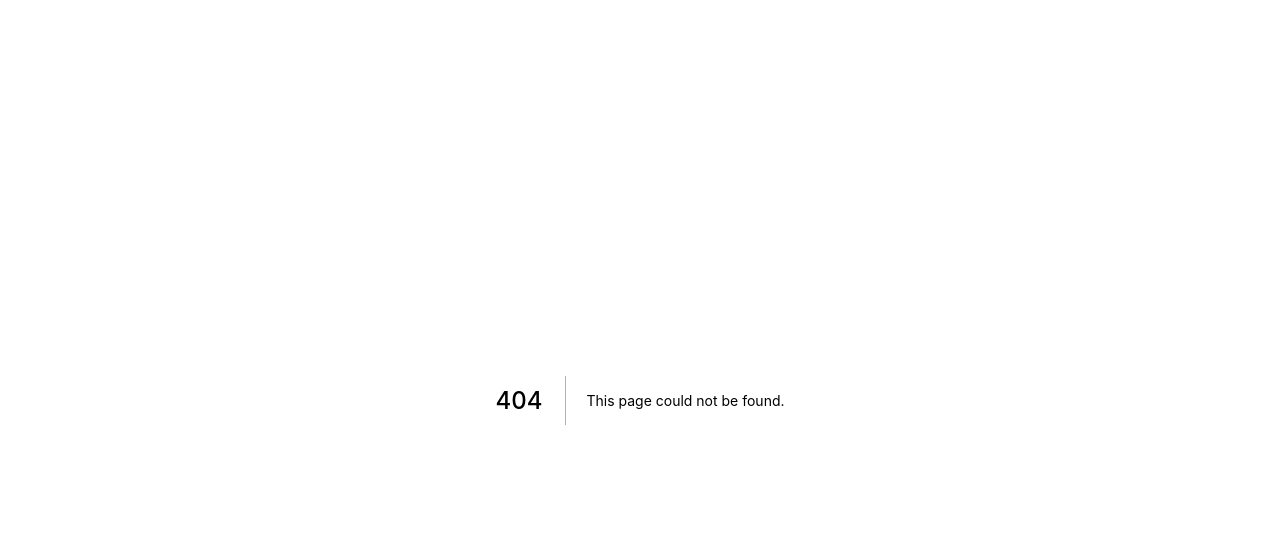
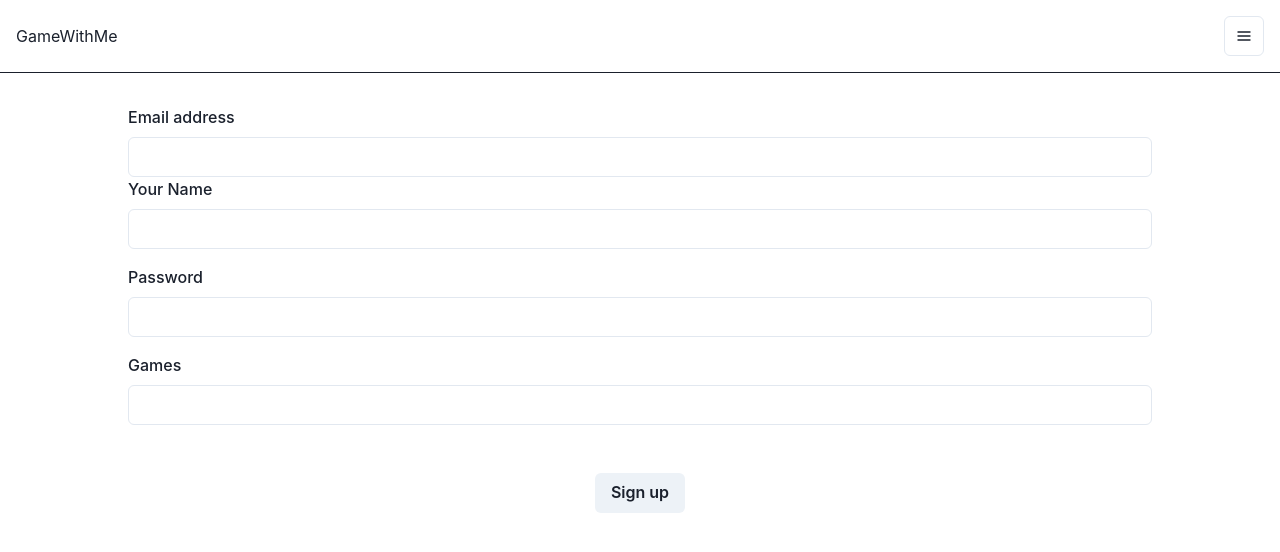
Before and after one commit to Ryunosuke-yo/Game-with-me, a Next.js app: page /signup in a window 1280 px wide. Before the commit this address had no page. Shown: the top 552 px of the page. Built offline with nearby package versions, Linux system fonts and the light colour scheme.

Commit message:
rough design

```diff
--- a/componets/Header.js
+++ b/componets/Header.js
@@ -1,5 +1,5 @@
 import Link from 'next/link'
-import {HStack, Text, Button, IconButton} from "@chakra-ui/react"
+import {HStack, Text, Button, IconButton, Center, Input} from "@chakra-ui/react"
 import {
   Menu,
   MenuButton,
@@ -11,14 +11,17 @@ import {
   MenuDivider,
 } from '@chakra-ui/react'
 import {HamburgerIcon, AddIcon, ExternalLinkIcon, RepeatIcon, EditIcon} from "@chakra-ui/icons"
+import Inputforsearch from './InputForSearch'
+import { useRouter } from 'next/router'
+import { useEffect, useState } from 'react'
 
 
 
 export default function Header(){
-
     return (
+      <>
         <header>
-            <HStack justify="space-between" p="1rem">
+            <HStack justify="space-between" p="1rem" borderBottom="1px">
               <Link href="/">
                 <a>
                   <Text>GameWithMe</Text>
@@ -55,6 +58,7 @@ export default function Header(){
               </HStack>
             </HStack>
         </header>
+        </>
     )
 
 
--- /dev/null
+++ b/componets/InputForSearch.js
@@ -0,0 +1,11 @@
+import {Center, Input} from "@chakra-ui/react"
+
+const Inputforsearch = () => {
+    return (
+        <Center mb="2rem" mt="2rem">
+        <Input placeholder="type keyword" w="80%"/>
+        </Center>
+    );
+}
+
+export default Inputforsearch;
--- a/pages/index.js
+++ b/pages/index.js
@@ -2,6 +2,7 @@ import Head from 'next/head'
 import Image from 'next/image'
 import styles from '../styles/Home.module.css'
 import Header from '../componets/Header'
+import Inputforsearch from '../componets/InputForSearch'
 
 
 
@@ -16,6 +17,7 @@ export default function Home() {
 
       <main>
         <Header />
+        <Inputforsearch />
       </main>
     </div>
   )
--- a/pages/searchUser.js
+++ b/pages/searchUser.js
@@ -3,15 +3,14 @@ import Footer from "../componets/Footer";
 import Header from "../componets/Header";
 import { Input } from '@chakra-ui/react'
 import Users from "../componets/userSearch/users";
+import Inputforsearch from "../componets/InputForSearch";
 
 
 const Searchuser = () => {
     return (
         <>
             <Header />
-            <Center mb="2rem">
-                <Input placeholder="type keyword" w="80%"/>
-            </Center>
+            <Inputforsearch />
 
             <Center mb="3rem">
             <VStack w="100%">
--- /dev/null
+++ b/pages/signup.js
@@ -0,0 +1,46 @@
+import Header from "../componets/Header";
+import {
+    FormControl,
+    FormLabel,
+    FormErrorMessage,
+    FormHelperText,
+  } from '@chakra-ui/react'
+import { Text, Input, Box, Center, Button } from "@chakra-ui/react";
+const Signup = () => {
+    return (
+        <>
+        <Header />
+        <Center mt="2rem">
+            <Box w="80%">
+                <FormControl>
+                    <Box>
+                        <FormLabel htmlFor='email'>Email address</FormLabel>
+                        <Input id='email' type='email' />
+                    </Box>
+
+                    <Box>
+                        <FormLabel htmlFor='name'>Your Name</FormLabel>
+                        <Input id='email' type='name' />
+                    </Box>
+
+                    <Box mt="1rem">
+                        <FormLabel>Password</FormLabel>
+                        <Input id='password' type='password' />
+                    </Box>
+
+                    <Box mt="1rem">
+                        <FormLabel>Games</FormLabel>
+                        <Input id='games' type='' />
+                    </Box>
+                </FormControl>
+
+                <Center>
+                    <Button mt="3rem">Sign up</Button>
+                </Center>
+            </Box>
+        </Center>
+        </>
+    );
+}
+
+export default Signup;
```
Also changed, not shown: pages/login.js (added, +38 -0 lines).
